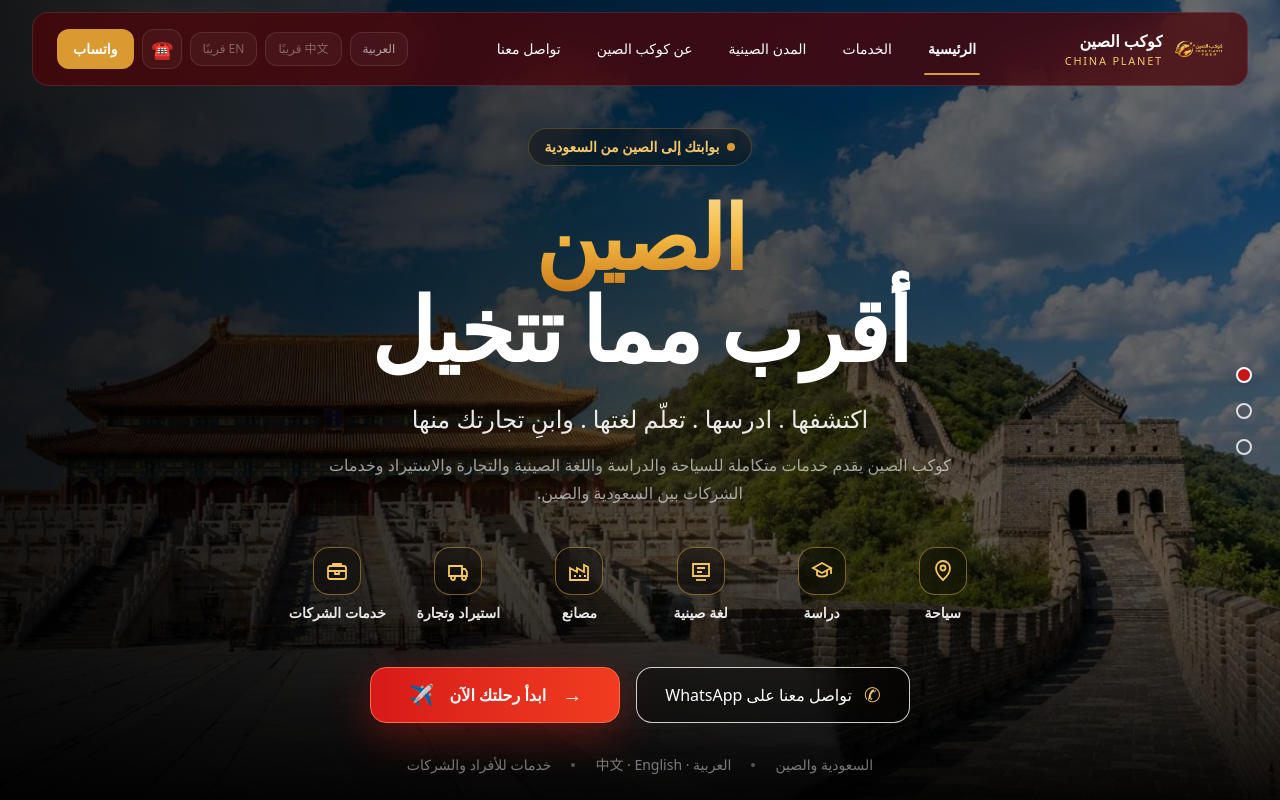
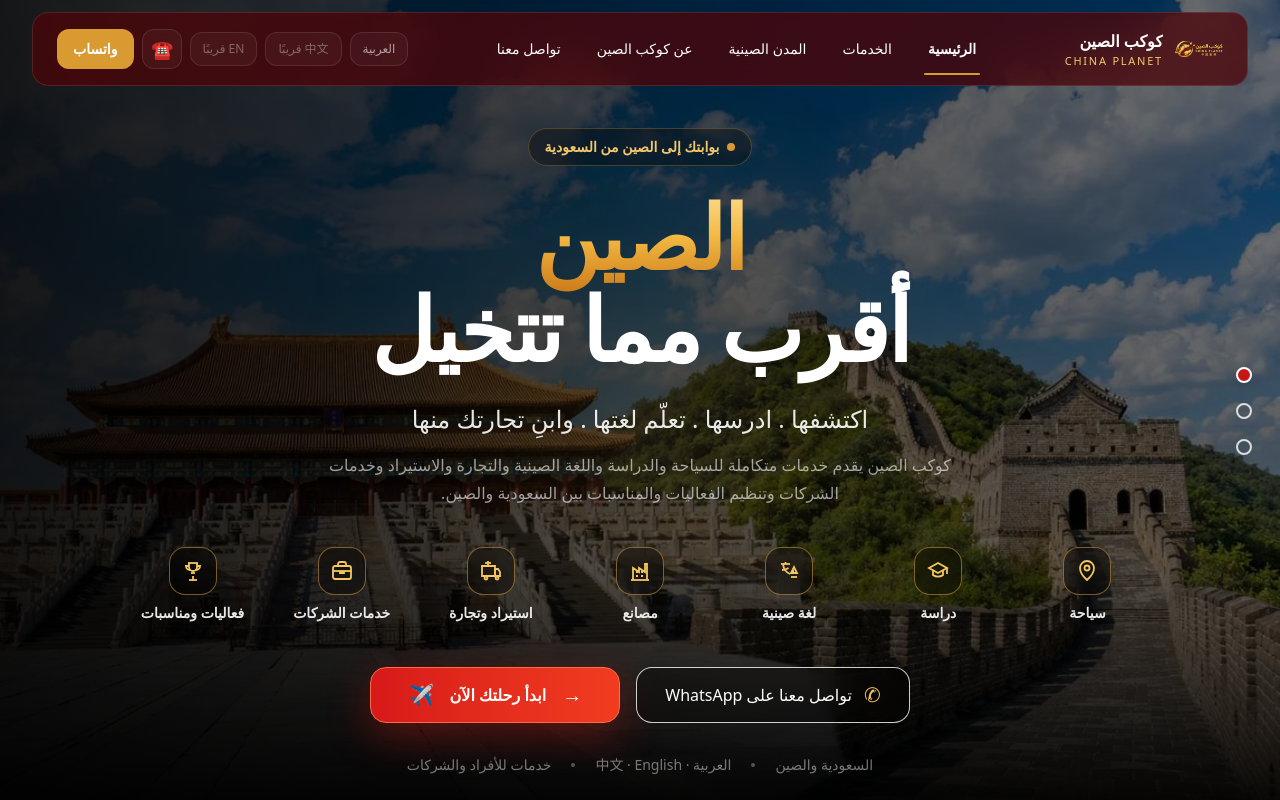
Before and after one commit to jimu1989/chinaplanet, a Next.js app: page / in a window 1280 px wide. Shown: the top 800 px of the page. Built offline with nearby package versions, Linux system fonts and the light colour scheme.

Commit message:
Update Hero and add events service

```diff
--- a/app/components/Hero.tsx
+++ b/app/components/Hero.tsx
@@ -15,7 +15,7 @@ const services = [
         strokeWidth="1.8"
         aria-hidden="true"
       >
-        <path d="M12 21s7-6.2 7-12A7 7 0 0 0 5 9c0 5.8 7 12 7 12Z" />
+        <path d="M12 21s7-6.2 7-12a7 7 0 1 0-14 0c0 5.8 7 12 7 12Z" />
         <circle cx="12" cy="9" r="2.5" />
       </svg>
     ),
@@ -33,7 +33,7 @@ const services = [
         aria-hidden="true"
       >
         <path d="m3 9 9-5 9 5-9 5-9-5Z" />
-        <path d="M7 11.2V16c2.8 2.2 7.2 2.2 10 0v-4.8" />
+        <path d="M7 11.5V16c2.8 2.2 7.2 2.2 10 0v-4.5" />
         <path d="M21 9v6" />
       </svg>
     ),
@@ -50,9 +50,13 @@ const services = [
         strokeWidth="1.8"
         aria-hidden="true"
       >
-        <path d="M4 5h16v12H4z" />
-        <path d="M8 9h8M8 13h5" />
-        <path d="M7 21h10" />
+        <path d="M4 5h9" />
+        <path d="M8.5 3v2" />
+        <path d="M6 5c.5 5 3.3 8.4 7 10" />
+        <path d="M5 11c2.2 0 4.5-.7 6.5-2" />
+        <path d="M14 14h6l-3-6-3 6Z" />
+        <path d="M15 12h2" />
+        <path d="M14 18h6" />
       </svg>
     ),
   },
@@ -68,8 +72,12 @@ const services = [
         strokeWidth="1.8"
         aria-hidden="true"
       >
-        <path d="M3 21V9l7 4V9l7 4V6l4 2v13H3Z" />
-        <path d="M7 17h2M12 17h2M17 17h2" />
+        <path d="M3 21h18" />
+        <path d="M5 21V9l6 4V9l6 4V5h2v16" />
+        <path d="M8 17h2" />
+        <path d="M13 17h2" />
+        <path d="M8 13h2" />
+        <path d="M13 13h2" />
       </svg>
     ),
   },
@@ -87,8 +95,10 @@ const services = [
       >
         <path d="M3 7h13v10H3z" />
         <path d="M16 10h3l2 3v4h-5z" />
-        <circle cx="7" cy="19" r="2" />
-        <circle cx="18" cy="19" r="2" />
+        <circle cx="7" cy="19" r="1.5" />
+        <circle cx="18" cy="19" r="1.5" />
+        <path d="M6 4h6" />
+        <path d="M9 2v4" />
       </svg>
     ),
   },
@@ -105,7 +115,31 @@ const services = [
         aria-hidden="true"
       >
         <rect x="3" y="7" width="18" height="13" rx="2" />
-        <path d="M8 7V5h8v2M3 12h18M10 12v3h4v-3" />
+        <path d="M8 7V5a2 2 0 0 1 2-2h4a2 2 0 0 1 2 2v2" />
+        <path d="M3 12h18" />
+        <path d="M10 12v2h4v-2" />
+      </svg>
+    ),
+  },
+  {
+    title: "فعاليات ومناسبات",
+    description: "تنظيم الحفلات والفعاليات والمناسبات الرسمية",
+    icon: (
+      <svg
+        viewBox="0 0 24 24"
+        className="h-6 w-6"
+        fill="none"
+        stroke="currentColor"
+        strokeWidth="1.8"
+        aria-hidden="true"
+      >
+        <path d="M8 21h8" />
+        <path d="M12 17v4" />
+        <path d="M7 4h10" />
+        <path d="M8 4v4a4 4 0 0 0 8 0V4" />
+        <path d="M8 7H5a4 4 0 0 0 4 4" />
+        <path d="M16 7h3a4 4 0 0 1-4 4" />
+        <path d="M10 14h4" />
       </svg>
     ),
   },
@@ -126,8 +160,8 @@ export default function Hero() {
   return (
     <section
       id="home"
-      aria-labelledby="hero-title"
-      className="relative isolate min-h-[760px] overflow-hidden"
+      className="relative overflow-hidden bg-black"
+      dir="rtl"
     >
       {/* صورة الصين */}
       <div
@@ -150,7 +184,7 @@ export default function Hero() {
 
       {/* المحتوى */}
       <div className="relative z-10 mx-auto flex min-h-[760px] max-w-7xl items-center justify-center px-5 pb-12 pt-32 sm:px-6 lg:px-10">
-        <div className="flex w-full max-w-5xl flex-col items-center text-center">
+        <div className="flex w-full max-w-6xl flex-col items-center text-center">
           {/* العلامة الصغيرة */}
           <div className="mb-6 inline-flex items-center gap-2 rounded-full border border-[#d99a32]/30 bg-black/30 px-4 py-2 text-xs font-semibold text-[#f3c76a] backdrop-blur-md sm:text-sm">
             <span className="h-2 w-2 rounded-full bg-[#d99a32]" />
@@ -180,23 +214,24 @@ export default function Hero() {
 
             <p className="mx-auto mt-4 max-w-2xl text-sm leading-7 text-white/60 sm:text-base">
               كوكب الصين يقدم خدمات متكاملة للسياحة والدراسة واللغة الصينية
-              والتجارة والاستيراد وخدمات الشركات بين السعودية والصين.
+              والتجارة والاستيراد وخدمات الشركات وتنظيم الفعاليات والمناسبات
+              بين السعودية والصين.
             </p>
           </div>
 
           {/* الخدمات */}
-          <div className="mt-10 grid grid-cols-3 gap-x-4 gap-y-6 sm:grid-cols-6 sm:gap-x-6">
+          <div className="mt-10 grid w-full max-w-5xl grid-cols-3 gap-x-4 gap-y-6 sm:grid-cols-4 lg:grid-cols-7 lg:gap-x-5">
             {services.map((service) => (
               <div
                 key={service.title}
-                className="group flex min-w-[82px] flex-col items-center gap-2"
+                className="group flex min-w-0 flex-col items-center gap-2"
                 title={service.description}
               >
                 <div className="flex h-12 w-12 items-center justify-center rounded-2xl border border-[#e6ad45]/50 bg-black/40 text-[#f5c75c] backdrop-blur-md transition-all duration-300 group-hover:-translate-y-1 group-hover:border-[#ffd76b] group-hover:bg-[#8b0000]/50">
                   {service.icon}
                 </div>
 
-                <span className="whitespace-nowrap text-[11px] font-semibold text-white/90 sm:text-sm">
+                <span className="text-center text-[10px] font-semibold leading-5 text-white/90 sm:text-sm">
                   {service.title}
                 </span>
               </div>
@@ -211,7 +246,10 @@ export default function Hero() {
               onClick={handleWhatsApp}
               className="flex h-14 w-full min-w-[230px] items-center justify-center gap-3 rounded-2xl border border-white/80 bg-black/30 px-7 text-base font-bold text-white backdrop-blur-md transition-all duration-300 hover:-translate-y-1 hover:bg-black/60 sm:w-auto"
             >
-              <span className="text-xl text-[#f5c75c]" aria-hidden="true">
+              <span
+                className="text-xl text-[#f5c75c]"
+                aria-hidden="true"
+              >
                 ✆
               </span>
 
@@ -238,9 +276,13 @@ export default function Hero() {
           {/* الثقة */}
           <div className="mt-8 flex flex-wrap items-center justify-center gap-x-5 gap-y-2 text-xs text-white/45 sm:text-sm">
             <span>السعودية والصين</span>
+
             <span className="hidden h-1 w-1 rounded-full bg-white/30 sm:block" />
+
             <span>العربية · 中文 · English</span>
+
             <span className="hidden h-1 w-1 rounded-full bg-white/30 sm:block" />
+
             <span>خدمات للأفراد والشركات</span>
           </div>
         </div>
```
